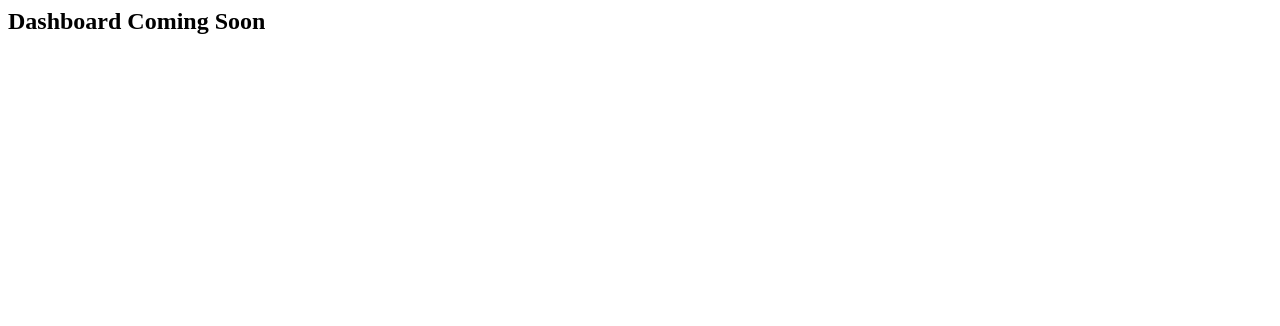
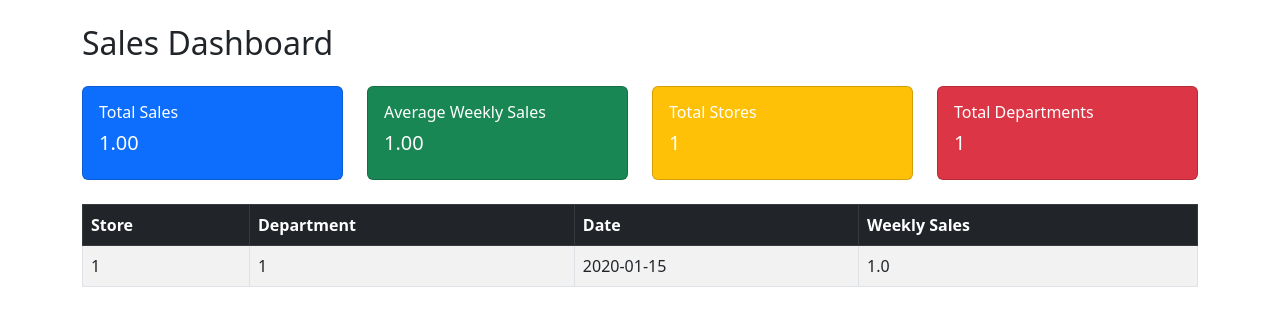
Before and after one commit to prashansha-31/ai-demand-inventory, a Flask app: page /dashboard in a window 1280 px wide. Shown: the top 326 px of the page. Run offline with Flask 3, Linux system fonts and the light colour scheme; tables that the repository leaves empty hold one stand-in row (values such as "Sample post").

Commit message:
Dashboard upgraded with summary analytics cards and improved UI

```diff
--- a/templates/dashboard.html
+++ b/templates/dashboard.html
@@ -1 +1,69 @@
-<h2>Dashboard Coming Soon</h2>
+<!DOCTYPE html>
+<html>
+<head>
+    <title>Sales Dashboard</title>
+    <link href="https://cdn.jsdelivr.net/npm/bootstrap@5.3.0/dist/css/bootstrap.min.css" rel="stylesheet">
+</head>
+<body>
+
+<div class="container mt-4">
+
+    <h2 class="mb-4">Sales Dashboard</h2>
+
+    <!-- Summary Cards -->
+    <div class="row mb-4">
+        <div class="col-md-3">
+            <div class="card text-white bg-primary p-3">
+                <h6>Total Sales</h6>
+                <h5>{{ "{:,.2f}".format(total_sales) }}</h5>
+            </div>
+        </div>
+
+        <div class="col-md-3">
+            <div class="card text-white bg-success p-3">
+                <h6>Average Weekly Sales</h6>
+                <h5>{{ "{:,.2f}".format(avg_sales) }}</h5>
+            </div>
+        </div>
+
+        <div class="col-md-3">
+            <div class="card text-white bg-warning p-3">
+                <h6>Total Stores</h6>
+                <h5>{{ total_stores }}</h5>
+            </div>
+        </div>
+
+        <div class="col-md-3">
+            <div class="card text-white bg-danger p-3">
+                <h6>Total Departments</h6>
+                <h5>{{ total_depts }}</h5>
+            </div>
+        </div>
+    </div>
+
+    <!-- Sales Table -->
+    <table class="table table-bordered table-striped">
+        <thead class="table-dark">
+            <tr>
+                <th>Store</th>
+                <th>Department</th>
+                <th>Date</th>
+                <th>Weekly Sales</th>
+            </tr>
+        </thead>
+        <tbody>
+            {% for row in data %}
+            <tr>
+                <td>{{ row["store"] }}</td>
+                <td>{{ row["dept"] }}</td>
+                <td>{{ row["date"] }}</td>
+                <td>{{ row["weekly_sales"] }}</td>
+            </tr>
+            {% endfor %}
+        </tbody>
+    </table>
+
+</div>
+
+</body>
+</html>
```
